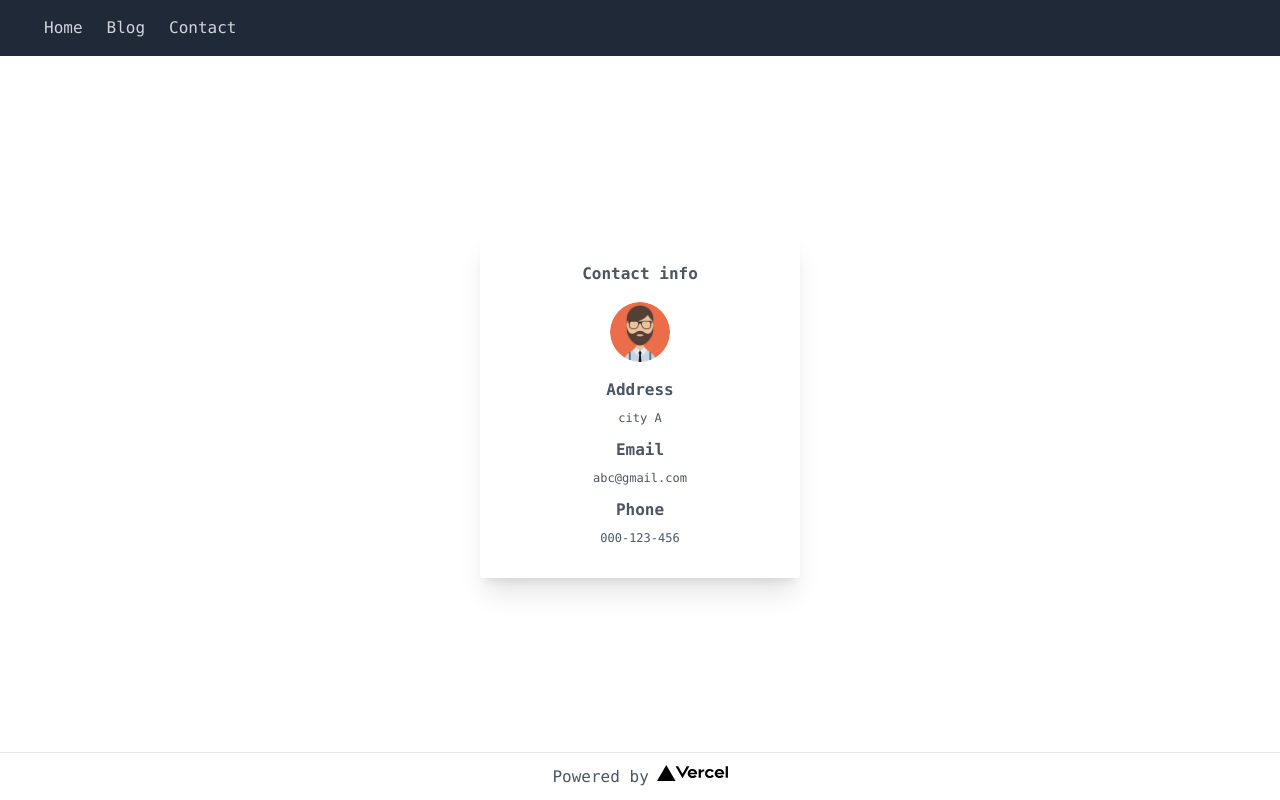
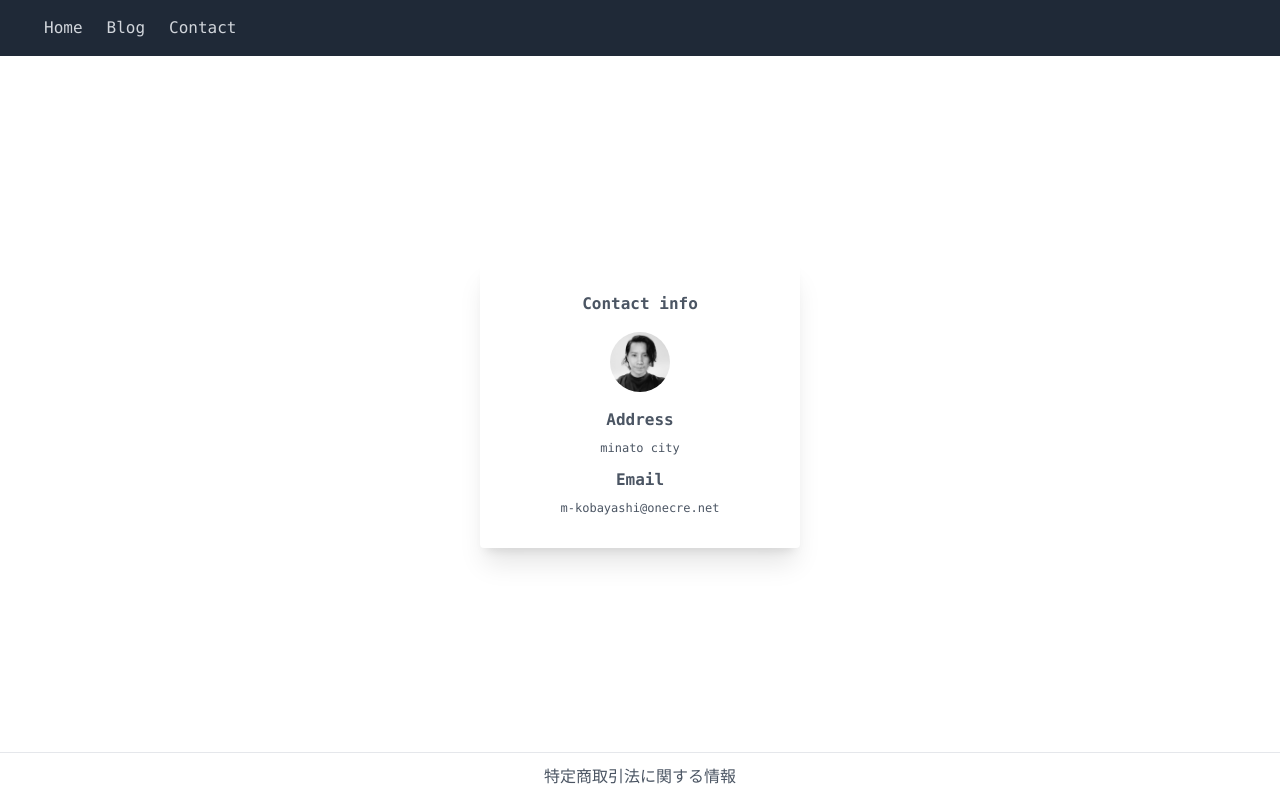
Before and after one commit to masaya-kobayashi0801/nextjs-hp, a Next.js app: page /contact-page in a window 1280 px wide. Built offline with nearby package versions, Linux system fonts and the light colour scheme.

Commit message:
特商法ページリンク紐づけ

```diff
--- a/components/Layout.js
+++ b/components/Layout.js
@@ -36,14 +36,11 @@ export default function Layout({ children, title = "HP by Nextjs" }) {
       <footer className="w-full h-12 flex justify-center items-center border-t">
         <a
           className="flex items-align"
-          href="https://vercel.com?utm_source=create-next-app&utm_medium=default-template&utm_campaign=create-next-app"
+          href="./tokushohou-page"
           target="_blank"
           rel="noopener noreferrer"
         >
-          Powered by{" "}
-          <span>
-            <img src="/vercel.svg" alt="Vercel Logo" className="h-4 ml-2" />
-          </span>
+          特定商取引法に関する情報
         </a>
       </footer>
     </div>
--- a/pages/contact-page.js
+++ b/pages/contact-page.js
@@ -9,7 +9,7 @@ const Contact = () => {
         <div className="flex justify-center mt-4">
           <Image
             className="rounded-full"
-            src="/avatar.jpg"
+            src="/7118.jpg"
             width={60}
             height={60}
             alt="Avatar"
@@ -17,11 +17,9 @@ const Contact = () => {
         </div>
         <div className="mt-4">
           <p className="font-bold">Address</p>
-          <p className="text-xs mt-2 text-gray-600">city A</p>
+          <p className="text-xs mt-2 text-gray-600">minato city</p>
           <p className="font-bold mt-3">Email</p>
-          <p className="text-xs mt-2 text-gray-600">abc@gmail.com</p>
-          <p className="font-bold mt-3">Phone</p>
-          <p className="text-xs mt-2 text-gray-600">000-123-456</p>
+          <p className="text-xs mt-2 text-gray-600">m-kobayashi@onecre.net</p>
         </div>
       </div>
     </Layout>
```
Also changed, not shown: public/7118.jpg (added).
